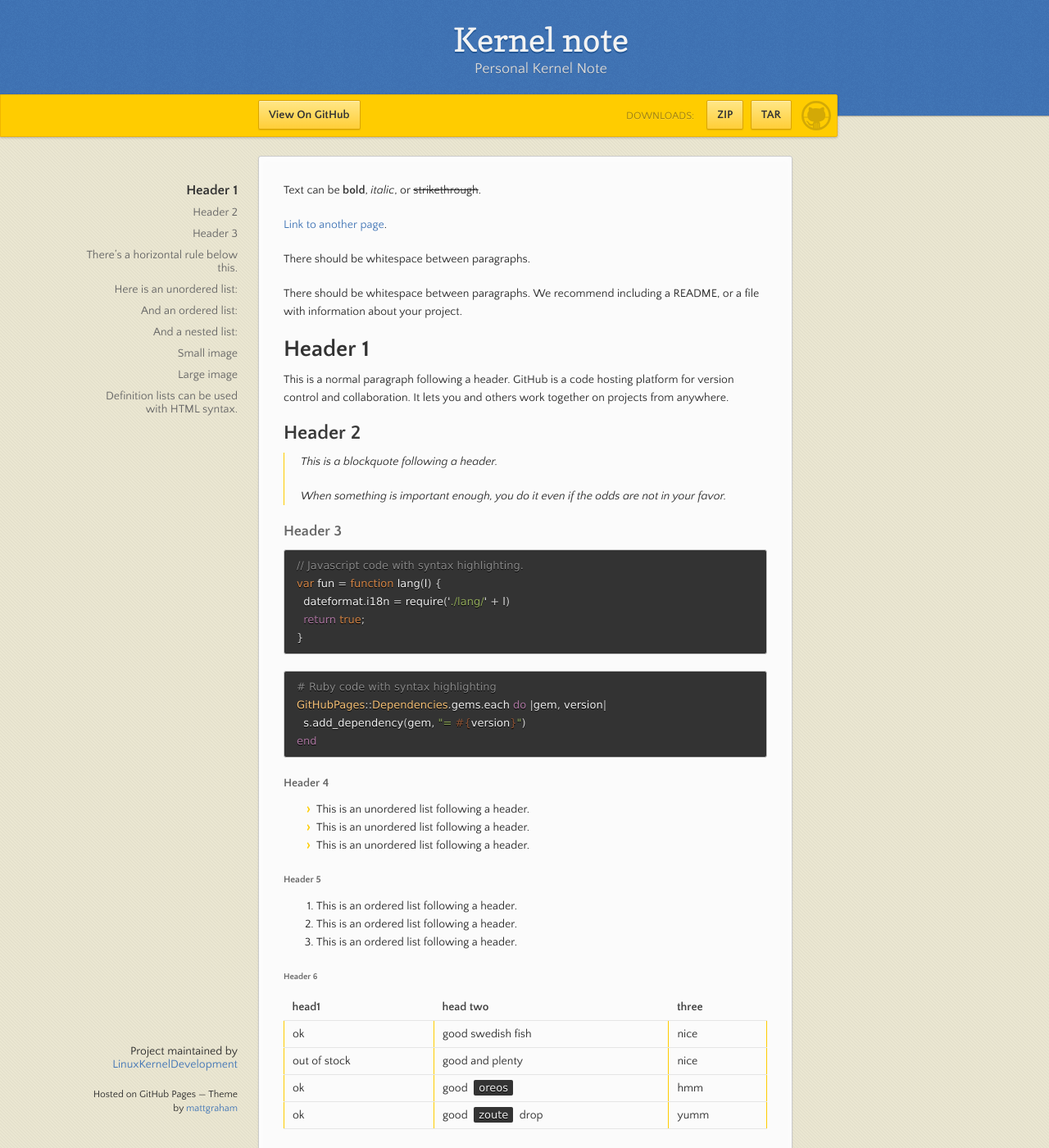
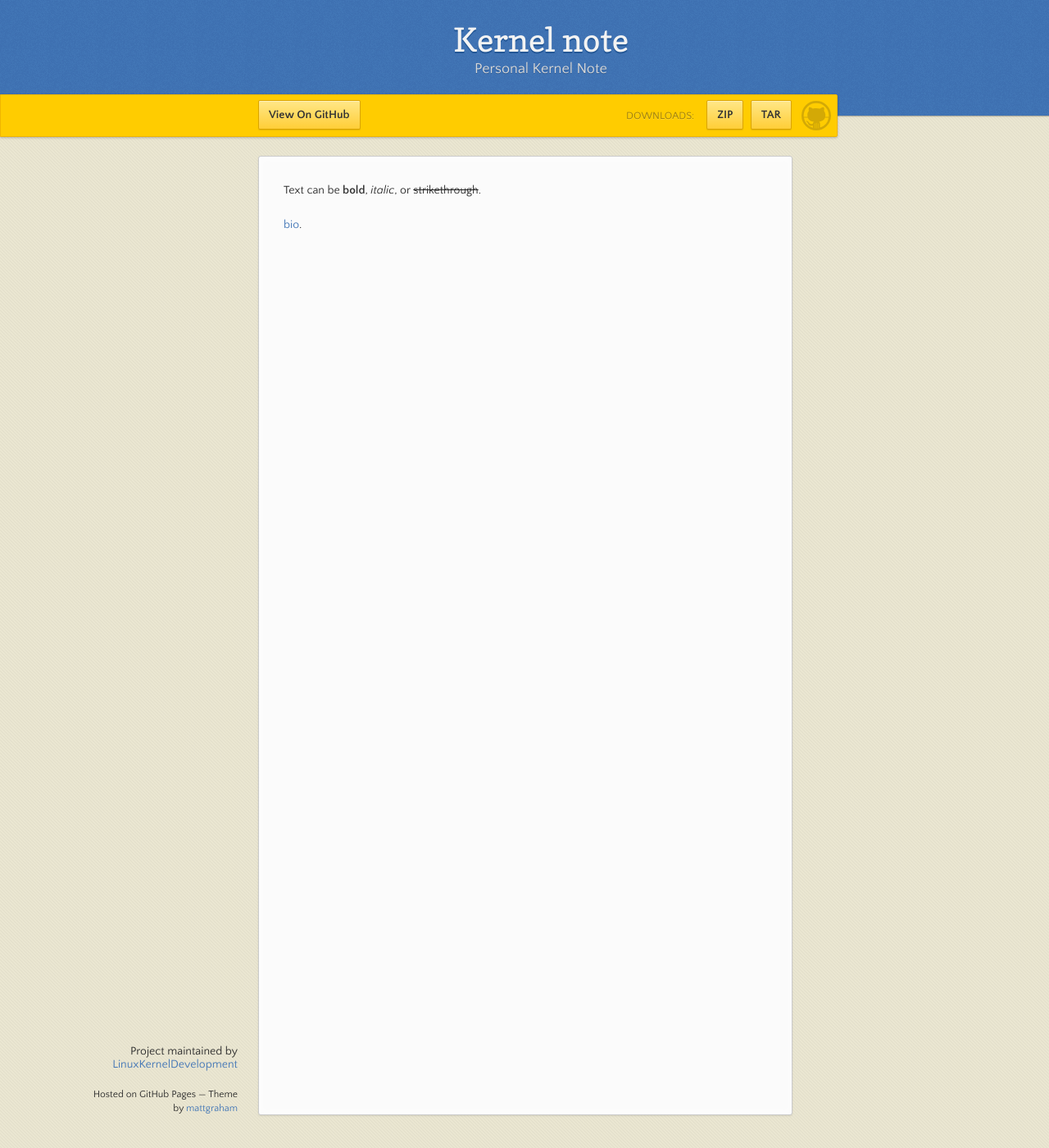
Before and after one commit to LinuxKernelDevelopment/kernelnote.github.io, a Jekyll site: the page built from index.md, in a window 1280 px wide and 1400 px high. Shown: the whole window at 82% size. Built offline with Jekyll 4.4.1, drawn with Linux system fonts in a browser that asks for light colours; some of the changed text lies outside the part shown.

Commit message:
big change

````diff
--- a/index.md
+++ b/index.md
@@ -4,120 +4,4 @@ layout: default
 
 Text can be **bold**, _italic_, or ~~strikethrough~~.
 
-[Link to another page](./bio.html).
-
-There should be whitespace between paragraphs.
-
-There should be whitespace between paragraphs. We recommend including a README, or a file with information about your project.
-
-# Header 1
-
-This is a normal paragraph following a header. GitHub is a code hosting platform for version control and collaboration. It lets you and others work together on projects from anywhere.
-
-## Header 2
-
-> This is a blockquote following a header.
->
-> When something is important enough, you do it even if the odds are not in your favor.
-
-### Header 3
-
-```js
-// Javascript code with syntax highlighting.
-var fun = function lang(l) {
-  dateformat.i18n = require('./lang/' + l)
-  return true;
-}
-```
-
-```ruby
-# Ruby code with syntax highlighting
-GitHubPages::Dependencies.gems.each do |gem, version|
-  s.add_dependency(gem, "= #{version}")
-end
-```
-
-#### Header 4
-
-*   This is an unordered list following a header.
-*   This is an unordered list following a header.
-*   This is an unordered list following a header.
-
-##### Header 5
-
-1.  This is an ordered list following a header.
-2.  This is an ordered list following a header.
-3.  This is an ordered list following a header.
-
-###### Header 6
-
-| head1        | head two          | three |
-|:-------------|:------------------|:------|
-| ok           | good swedish fish | nice  |
-| out of stock | good and plenty   | nice  |
-| ok           | good `oreos`      | hmm   |
-| ok           | good `zoute` drop | yumm  |
-
-### There's a horizontal rule below this.
-
-* * *
-
-### Here is an unordered list:
-
-*   Item foo
-*   Item bar
-*   Item baz
-*   Item zip
-
-### And an ordered list:
-
-1.  Item one
-1.  Item two
-1.  Item three
-1.  Item four
-
-### And a nested list:
-
-- level 1 item
-  - level 2 item
-  - level 2 item
-    - level 3 item
-    - level 3 item
-- level 1 item
-  - level 2 item
-  - level 2 item
-  - level 2 item
-- level 1 item
-  - level 2 item
-  - level 2 item
-- level 1 item
-
-### Small image
-
-![Octocat](https://assets-cdn.github.com/images/icons/emoji/octocat.png)
-
-### Large image
-
-![Branching](https://guides.github.com/activities/hello-world/branching.png)
-
-
-### Definition lists can be used with HTML syntax.
-
-<dl>
-<dt>Name</dt>
-<dd>Godzilla</dd>
-<dt>Born</dt>
-<dd>1952</dd>
-<dt>Birthplace</dt>
-<dd>Japan</dd>
-<dt>Color</dt>
-<dd>Green</dd>
-</dl>
-
-```
-Long, single-line code blocks should not wrap. They should horizontally scroll if they are too long. This line should be long enough to demonstrate this.
-```
-
-```
-The final element.
-```
+[bio](./bio.html).
````
